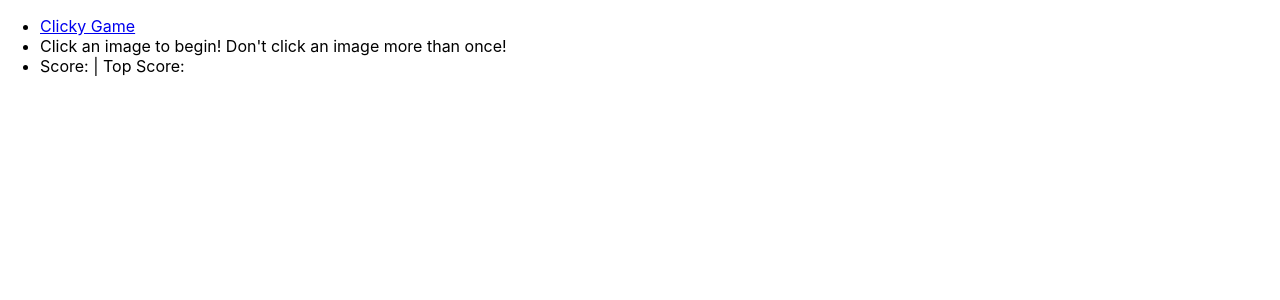
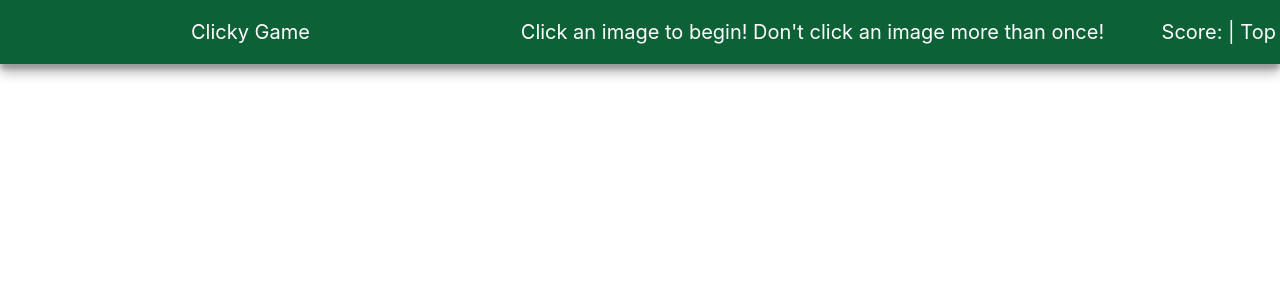
Before and after one commit to vivimrincon/clicky-game, a React (Create React App) app: page / in a window 1280 px wide. Shown: the top 300 px of the page. Built offline with nearby package versions, Linux system fonts and the light colour scheme.

Commit message:
feat create css for navbar

```diff
--- a/src/components/Score.js
+++ b/src/components/Score.js
@@ -1,7 +1,8 @@
 import React, { Component } from "react";
+import '../styles/score.css';
 
 //  lets the user know if they were correct of not
-// called into TopNav.js'''
+// called into TopNav.js
 
 export default class Score extends Component {
   state = {
@@ -47,5 +48,3 @@ export default class Score extends Component {
     );
   }
 }
-
-//export default Score;
--- a/src/components/TopNav.js
+++ b/src/components/TopNav.js
@@ -1,15 +1,15 @@
 import React from "react";
+import '../styles/topnav.css';
 import ScoreMessage from './Score';
 
 // Component Navbar
+//Works with Score.js
 
  export default function TopNav(props) {
   return (
     <nav className="navbar">
       <ul>
-        <li className="brand">
-          <a href="/">Clicky Game</a>
-        </li>
+        <li>Clicky Game</li>
         <ScoreMessage score={props.score} topScore={props.topScore} />
         <li>
           Score: {props.score} | Top Score: {props.topScore}
--- /dev/null
+++ b/src/styles/score.css
@@ -0,0 +1,30 @@
+.navbar {
+    background: #0d6137;
+    min-height: 40px;
+    position: fixed;
+    width: 100%;
+    box-shadow: 0 5px 5px rgba(0, 0, 0, 0.25), 0 10px 10px rgba(0, 0, 0, 0.22);
+    color: white;
+    font-size: 20px;
+    z-index: 99;
+    white-space: nowrap;
+  }
+
+  .navbar ul {
+    margin: 0;
+    padding: 0;
+  }
+
+  .navbar li {
+    display: inline-block;
+    padding: 20px;
+    width:36%;
+    text-align: center;
+  }
+
+  .navbar a {
+    text-decoration: none;
+    color: white;
+    font-weight: 700;
+    font-family: 'Trebuchet MS', 'Lucida Sans Unicode', 'Lucida Grande', 'Lucida Sans', Arial, sans-serif;
+  }
--- /dev/null
+++ b/src/styles/topnav.css
@@ -0,0 +1,35 @@
+.navbar .correct {
+    animation: .4s correct;
+  }
+
+  .navbar .incorrect {
+    animation: .4s incorrect;
+  }
+
+  @keyframes correct {
+    0% {
+      color: white;
+    }
+
+    50% {
+      color: #2e7d32;
+    }
+
+    100% {
+      color: white;
+    }
+  }
+
+  @keyframes incorrect {
+    0% {
+      color: white;
+    }
+
+    50% {
+      color: #c62828;
+    }
+
+    100% {
+      color: white;
+    }
+  }
```
